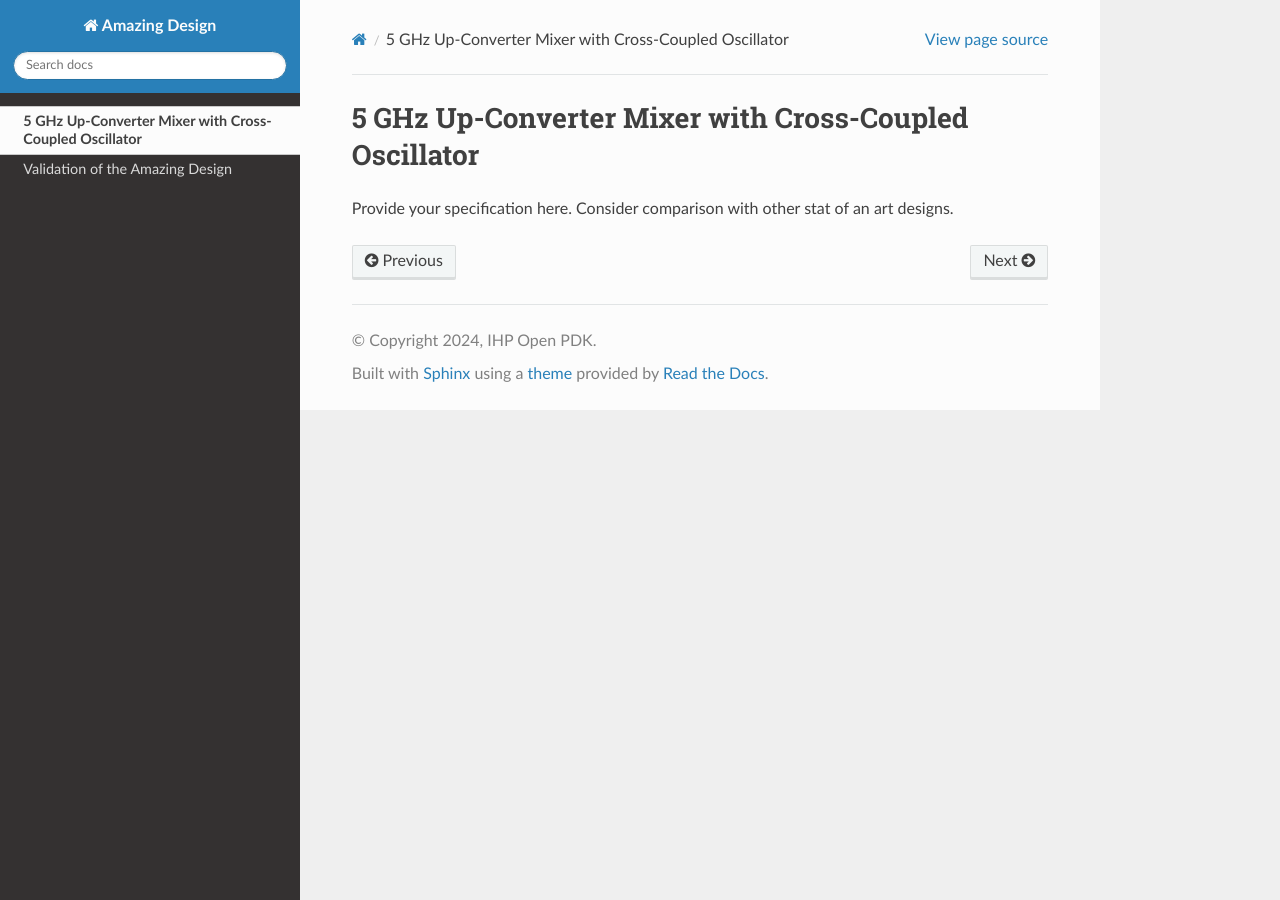
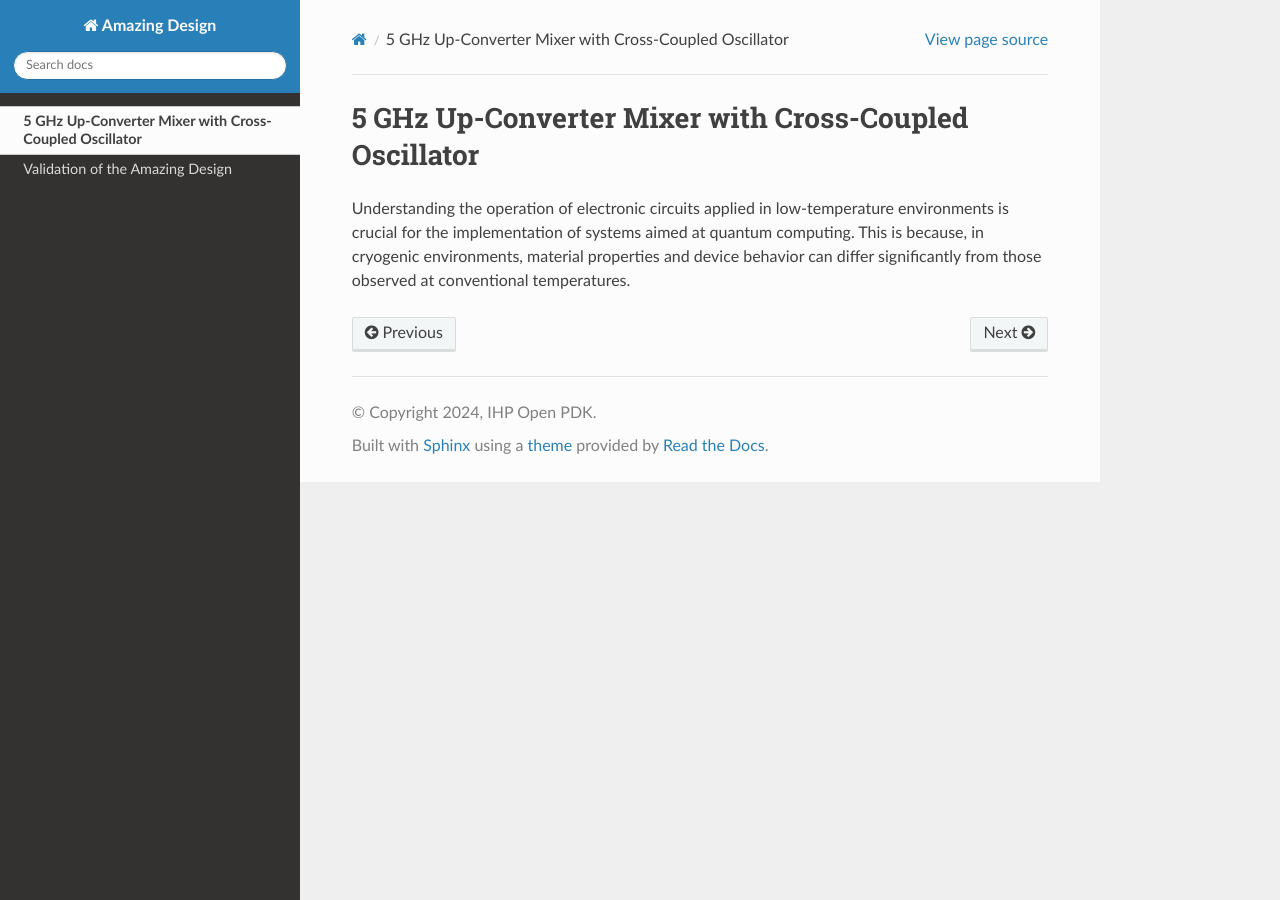
Before and after one commit to IHP-GmbH/TO_Apr2025, a Sphinx documentation site: the page built from ExampleDesign/doc/source/specification.rst, in a window 1280 px wide. Built offline with Sphinx 7.4.7 and the Read the Docs theme 3.1.0, drawn with Linux system fonts in a browser that asks for light colours; pages that are not in the unit, such as notebooks, are missing from menus.

Commit message:
Update specification.rst

```diff
--- a/ExampleDesign/doc/source/specification.rst
+++ b/ExampleDesign/doc/source/specification.rst
@@ -1,5 +1,4 @@
 5 GHz Up-Converter Mixer with Cross-Coupled Oscillator
 ###################################
 
-
-Provide your specification here. Consider comparison with other stat of an art designs.
+Understanding the operation of electronic circuits applied in low-temperature environments is crucial for the implementation of systems aimed at quantum computing. This is because, in cryogenic environments, material properties and device behavior can differ significantly from those observed at conventional temperatures.
```
